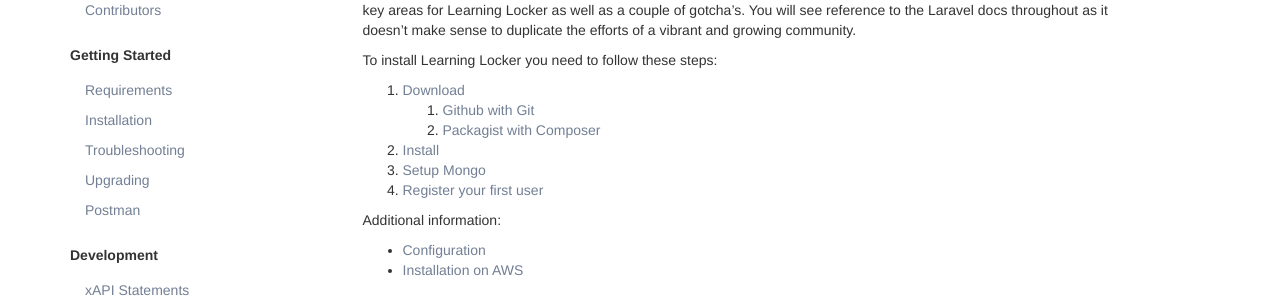
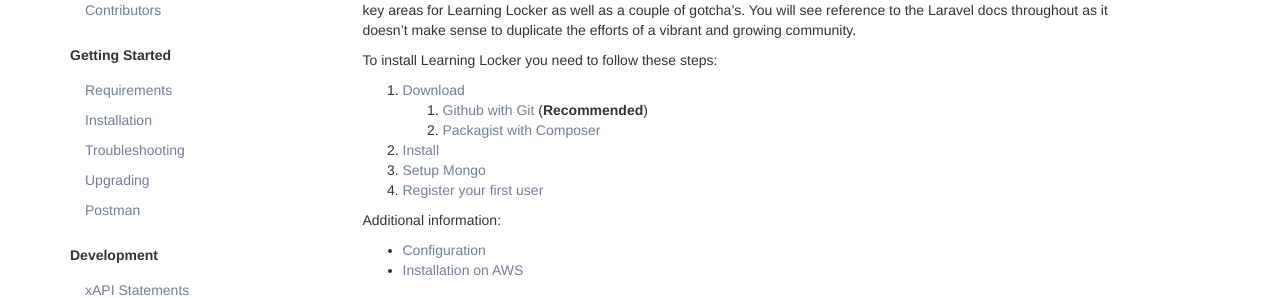
Before and after one commit to LearningLocker/docs, a Jekyll site: the page built from installation.md, in a window 1280 px wide. Shown: the part 317-615 px from the top of the page. Built offline with Jekyll 4.4.1, drawn with Linux system fonts in a browser that asks for light colours; nearby versions of some CDN libraries.

Commit message:
Adds recommendation.

```diff
--- a/installation.md
+++ b/installation.md
@@ -7,7 +7,7 @@
 To install Learning Locker you need to follow these steps:
 
 1. [Download](#download)
-    1. [Github with Git](#github-with-git)
+    1. [Github with Git](#github-with-git) (**Recommended**)
     2. [Packagist with Composer](#packagist-with-composer)
 2. [Install](#install)
 3. [Setup Mongo](#setup-mongodb)
```
